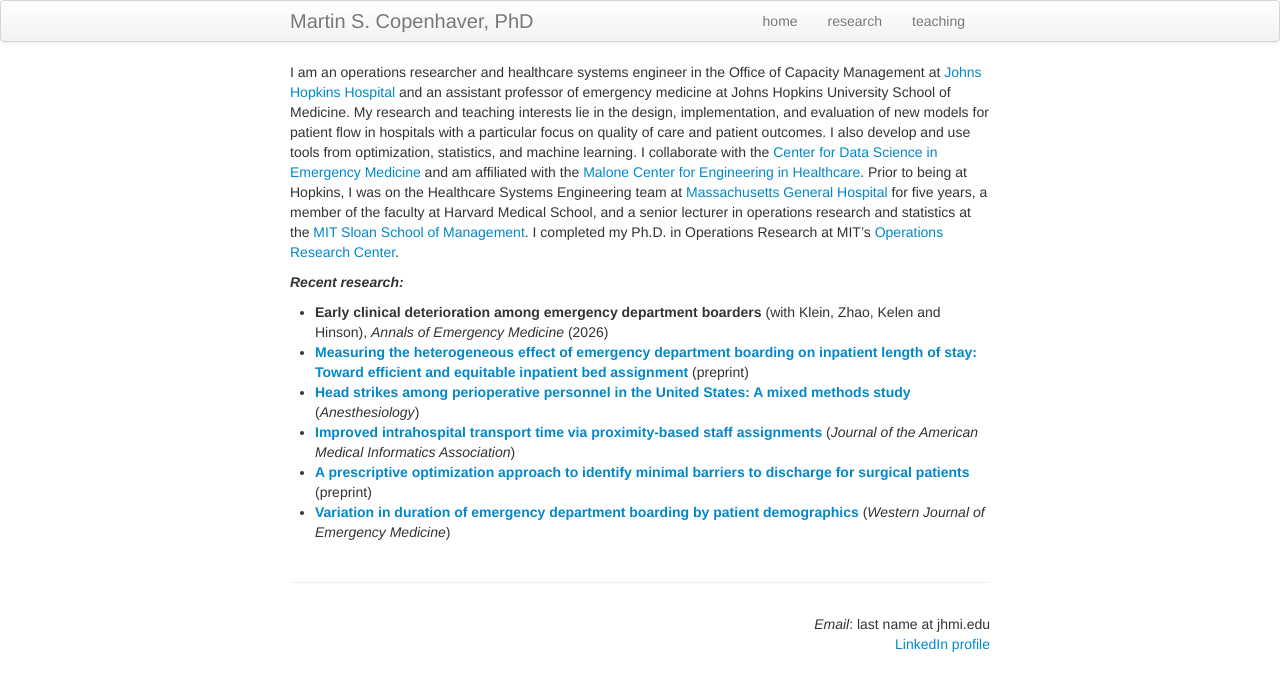
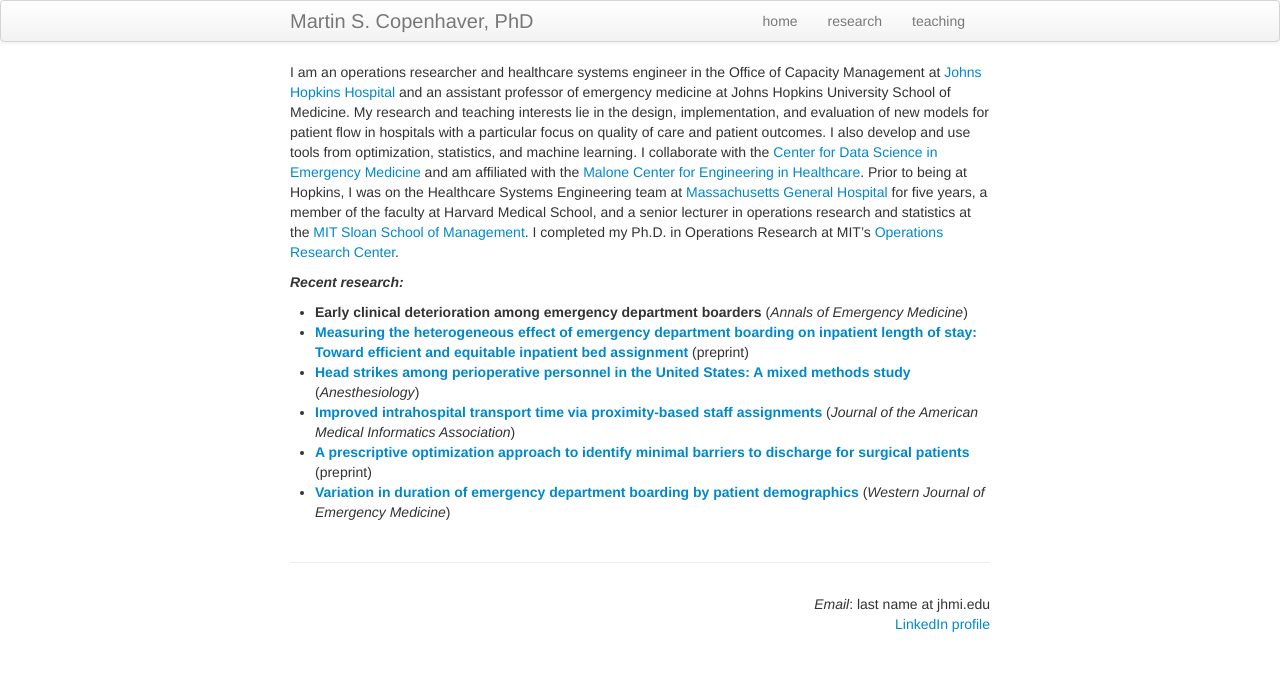
Before and after one commit to martincopenhaver/martincopenhaver.github.io, a Jekyll site: the page built from index.md, in a window 1280 px wide. Shown: the top 691 px of the page. Built offline with Jekyll 4.4.1, drawn with Linux system fonts in a browser that asks for light colours.

Commit message:
Update index.md

```diff
--- a/index.md
+++ b/index.md
@@ -13,7 +13,7 @@ redirect_from:
 I am an operations researcher and healthcare systems engineer in the Office of Capacity Management at [Johns Hopkins Hospital](https://www.hopkinsmedicine.org/the-johns-hopkins-hospital) and an assistant professor of emergency medicine at Johns Hopkins University School of Medicine. My research and teaching interests lie in the design, implementation, and evaluation of new models for patient flow in hospitals with a particular focus on quality of care and patient outcomes. I also develop and use tools from optimization, statistics, and machine learning. I collaborate with the [Center for Data Science in Emergency Medicine](https://cdem.jh.edu) and am affiliated with the [Malone Center for Engineering in Healthcare](https://malonecenter.jhu.edu/). Prior to being at Hopkins, I was on the Healthcare Systems Engineering team at [Massachusetts General Hospital](http://www.massgeneral.org/) for five years, a member of the faculty at Harvard Medical School, and a senior lecturer in operations research and statistics at the [MIT Sloan School of Management](http://sloan.mit.edu/). I completed my Ph.D. in Operations Research at MIT's [Operations Research Center](http://orc.mit.edu/).
 
 ##### _Recent research:_
-* **Early clinical deterioration among emergency department boarders** (with Klein, Zhao, Kelen and Hinson), _Annals of Emergency Medicine_ (2026)
+* **Early clinical deterioration among emergency department boarders** (_Annals of Emergency Medicine_)
 * [**Measuring the heterogeneous effect of emergency department boarding on inpatient length of stay: Toward efficient and equitable inpatient bed assignment**](https://papers.ssrn.com/sol3/papers.cfm?abstract_id=5288627) (preprint)
 * [**Head strikes among perioperative personnel in the United States: A mixed methods study**](https://journals.lww.com/anesthesiology/fulltext/2025/11000/head_strikes_among_perioperative_personnel_in_the.16.aspx) (_Anesthesiology_)
 * [**Improved intrahospital transport time via proximity-based staff assignments**](https://doi.org/10.1093/jamia/ocaf081) (_Journal of the American Medical Informatics Association_)
```
